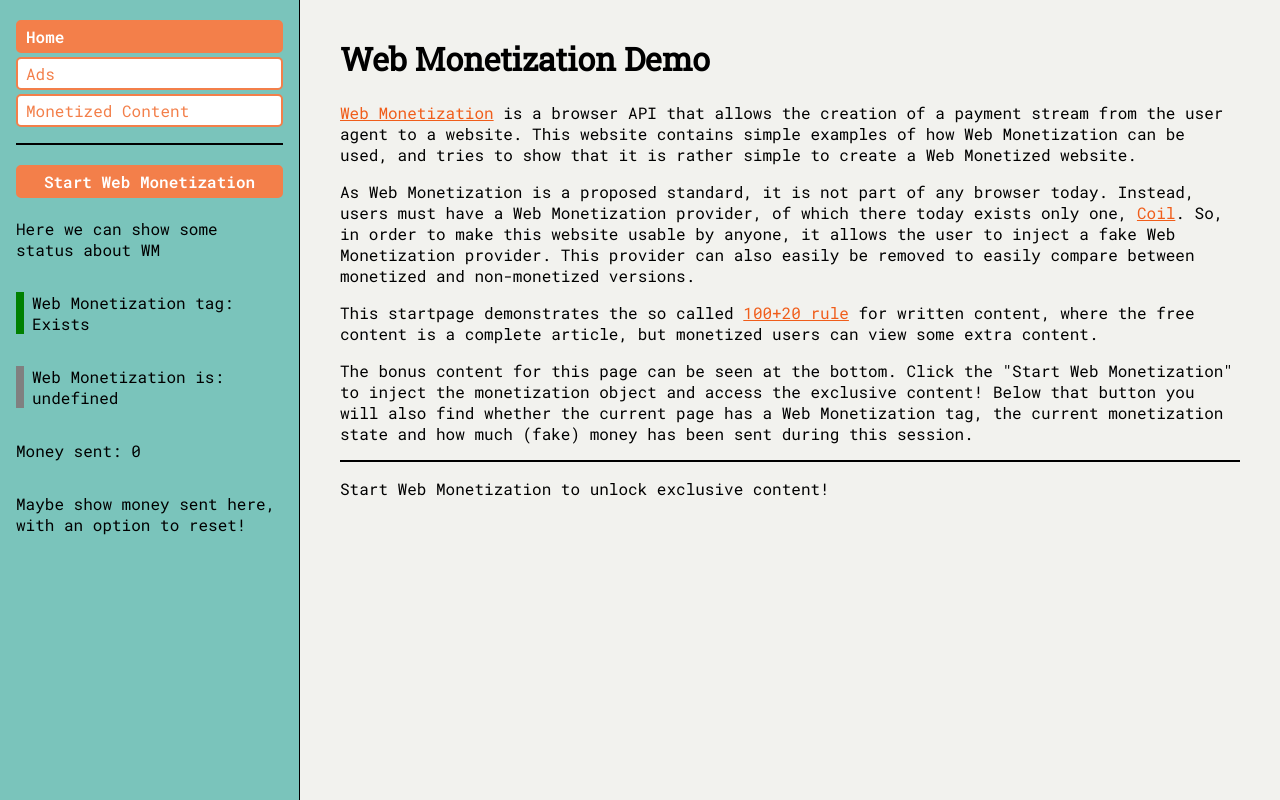
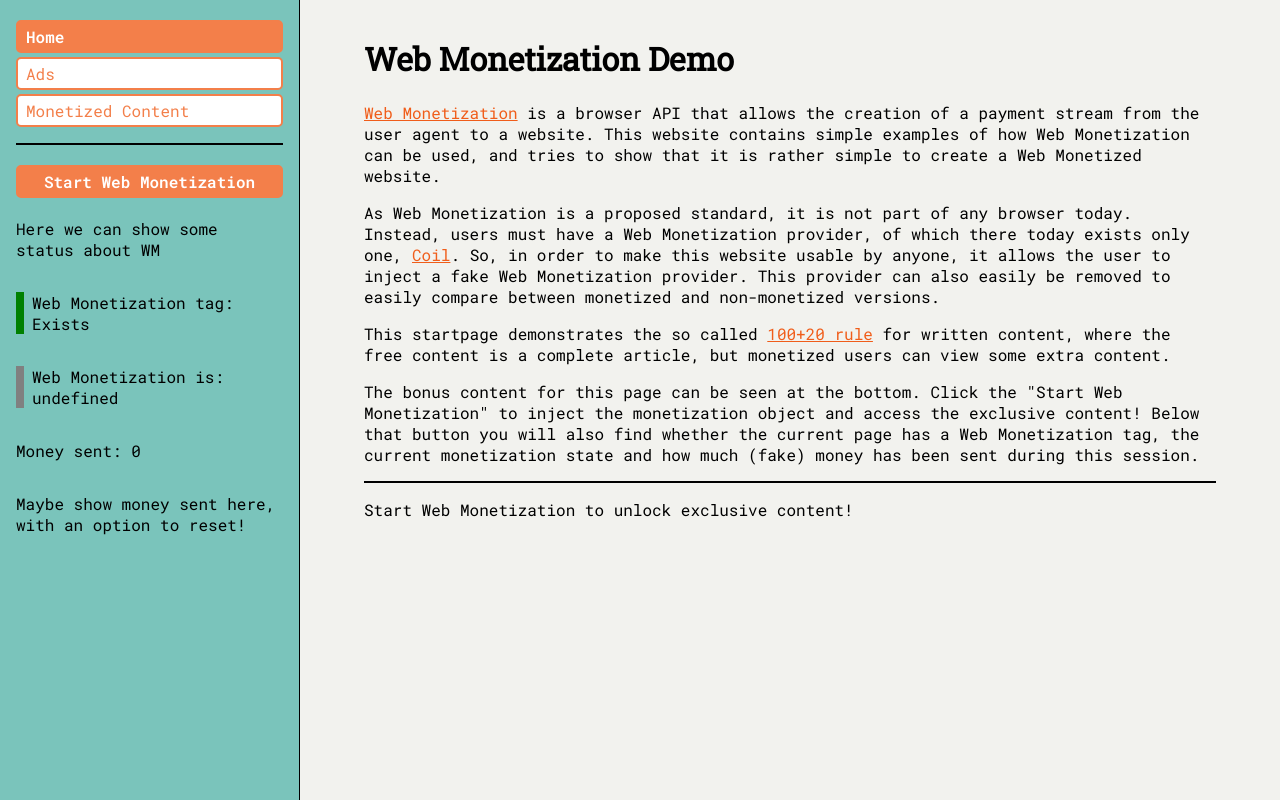
Before and after one commit to Doverstav/kitscon202, a React (Create React App) app: page / in a window 1280 px wide. Built offline with nearby package versions, Linux system fonts and the light colour scheme.

Commit message:
Increase padding on content

```diff
--- a/src/App.css
+++ b/src/App.css
@@ -26,7 +26,11 @@
 
   flex-grow: 1;
 
-  padding: 16px;
+  padding-top: 16px;
+  padding-bottom: 16px;
+  padding-right: 64px;
+  padding-left: 64px;
+
 }
 
 .content-inner {
```
